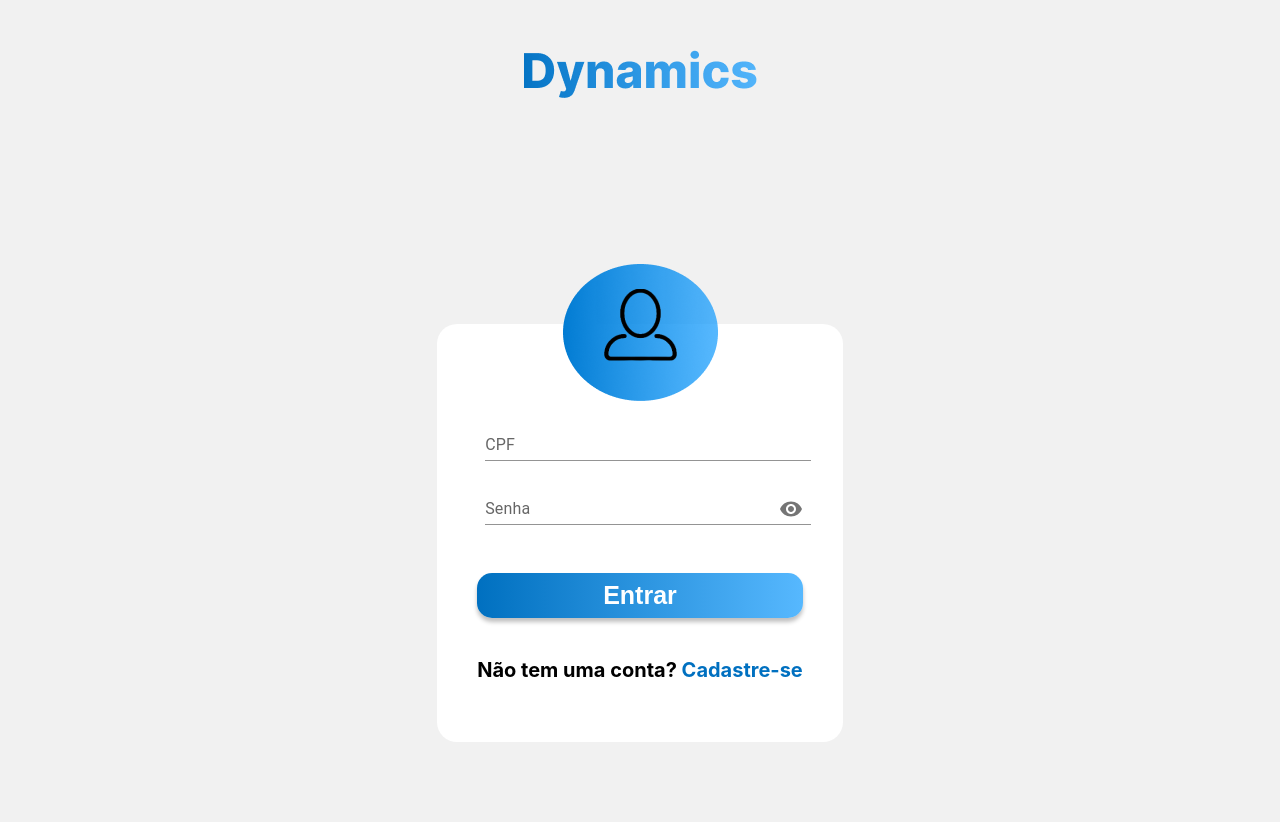
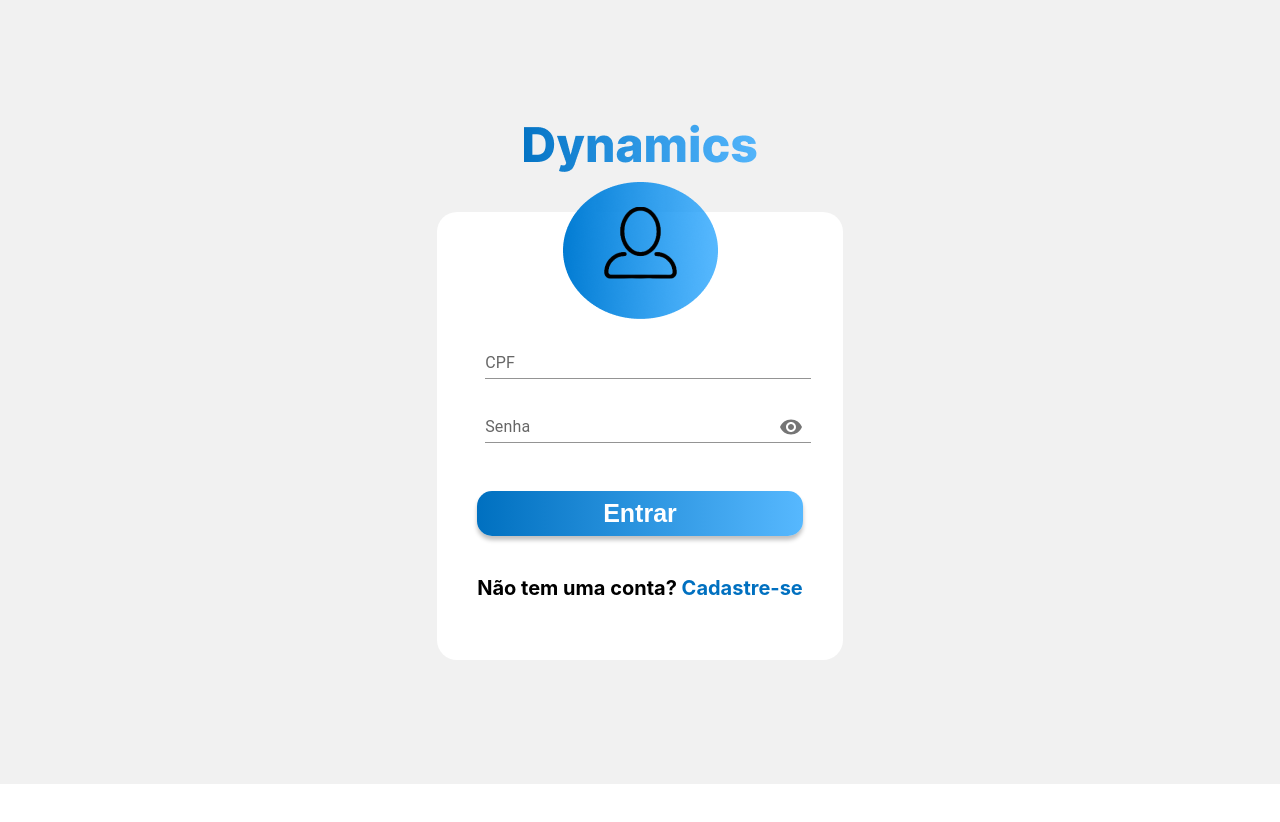
Before and after one commit to iamgiovann4/crm-dynamics, a React (Create React App) app: page /login in a window 1280 px wide. Shown: the top 822 px of the page. After the commit the page ends 800 px from the top, so only its background shows below. Built offline with nearby package versions, Linux system fonts and the light colour scheme; no server answers.

Commit message:
login and signUp centralização

```diff
--- a/src/pages/Login.jsx
+++ b/src/pages/Login.jsx
@@ -66,15 +66,15 @@ const Login = () => {
     return (
         <>
             <Content>
-                <Grid container spacing={2} sx={{ height: '100%', padding: '0px' }}>
-                    <Grid width={"auto"} item xs={12} >
-                        <Box sx={{ backgroundColor: "#f1f1f1", display: "flex", alignItems: "center", flexDirection: "column", justifyContent: "center", paddingTop: "50px" }}>
+                <Grid container spacing={2} sx={{ padding: '0px' }}>
+                    <Grid width={"auto"} item xs={12} sx={{ height: '100vh', display: 'flex', flexDirection: 'column', justifyContent: 'center'}}>
+                        <Box sx={{  display: "flex", justifyContent: "center",  marginBottom: '40px'}}>
                             <img src={Logo} alt={'Logo'} />
                         </Box>
-                        <Box style={{ backgroundColor: "#f1f1f1", display: "flex", alignItems: "center", height: "870px", flexDirection: "column", justifyContent: "center", padding: "0px" }}>
-                            <Box sx={{ display: "flex", flexDirection: "column", justifyContent: "center", alignItems: "center", backgroundColor: "#fff", padding: "40px", borderRadius: "20px", }}>
-                                <Box sx={{ marginTop: "-100px" }}>
-                                    <img style={styles.silhueta} src={Silhueta} alt={'silhueta'} />
+                        <Box style={{ backgroundColor: "#f1f1f1", display: "flex", alignItems: "center", flexDirection: "column", justifyContent: "center", padding: "0px" }}>
+                            <Box sx={{ display: "flex", flexDirection: "column", alignItems: "center", backgroundColor: "#fff", padding: "40px", borderRadius: "20px", }}>
+                                <Box sx={{marginTop: '-70px'}}>
+                                    <img style={styles.silhueta} src={Silhueta} alt={'silhueta'}  />
                                 </Box>
                                 <form sx={{ m: 1, width: '25ch', padding: "100px" }} onSubmit={handleSubmit}>
                                     <Grid item xs={12}>
--- a/src/pages/SignUp.jsx
+++ b/src/pages/SignUp.jsx
@@ -78,18 +78,15 @@ const SignUp = () => {
   return (
     <Content>
       <Grid width={"auto"} container spacing={2} sx={{ height: '100%', margin: '0%' }}>
-        <Grid item xs={4} style={{ backgroundColor: "#313131", display: "flex", alignItems: "center" }}>
-          <img style={styles.img} src={Quadrados} alt={'detalhes'} />
-        </Grid>
-        <Grid item xs={8}>
-          <Box sx={{ height: "100%", display: "flex", flexDirection: "column", justifyContent: "center", alignItems: "center", }}>
+        <Grid item xs={12} sx={{display: 'flex', justifyContent: 'center', height: '100vh'}}>
+          <Box sx={{ width: '60%', display: "flex", flexDirection: "column", justifyContent: "center", alignItems: "center", }}>
             <Box sx={{ display: "flex", justifyContent: "center", }}>
               <img style={styles.logo} src={Logo} alt={'logo'} />
             </Box>
             <h2 style={{ fontSize: "34px", color: "#252525" }}>Bem-vindo</h2>
             <h3 ><span style={{ color: "#000", opacity: "50%" }}>Administre  sua empresa em uma plataforma </span> <span style={{ color: "#0070C0", }}>Confiável</span></h3>
             <form onSubmit={handleSubmit} style={{ display: "flex", justifyContent: "center", }}>
-              <Grid container spacing={2} sx={{ height: "100%", width: "70%", }}>
+              <Grid container spacing={2} sx={{ width: "60%", }}>
                 <Grid item xs={6}>
                   <FormControl sx={{ width: '100%' }} variant='outlined'>
                     <TextField name='fname' label="Nome" variant="outlined" fullWidth />
@@ -140,7 +137,6 @@ const SignUp = () => {
                 <Grid item xs={12}>
                   <div style={styles.centralizar}>
                     <div style={{ width: "50%" }}><Button>Cadastrar</Button><br /></div>
-
                     <h2 style={{ color: '#252525' }}>Já tem uma conta? <span style={{ color: "#0070C0" }}> <Link to={`/login`} style={{ color: "#0070C0", textDecoration: 'none' }}>Entrar</Link> </span> </h2>
                   </div>
 
```
